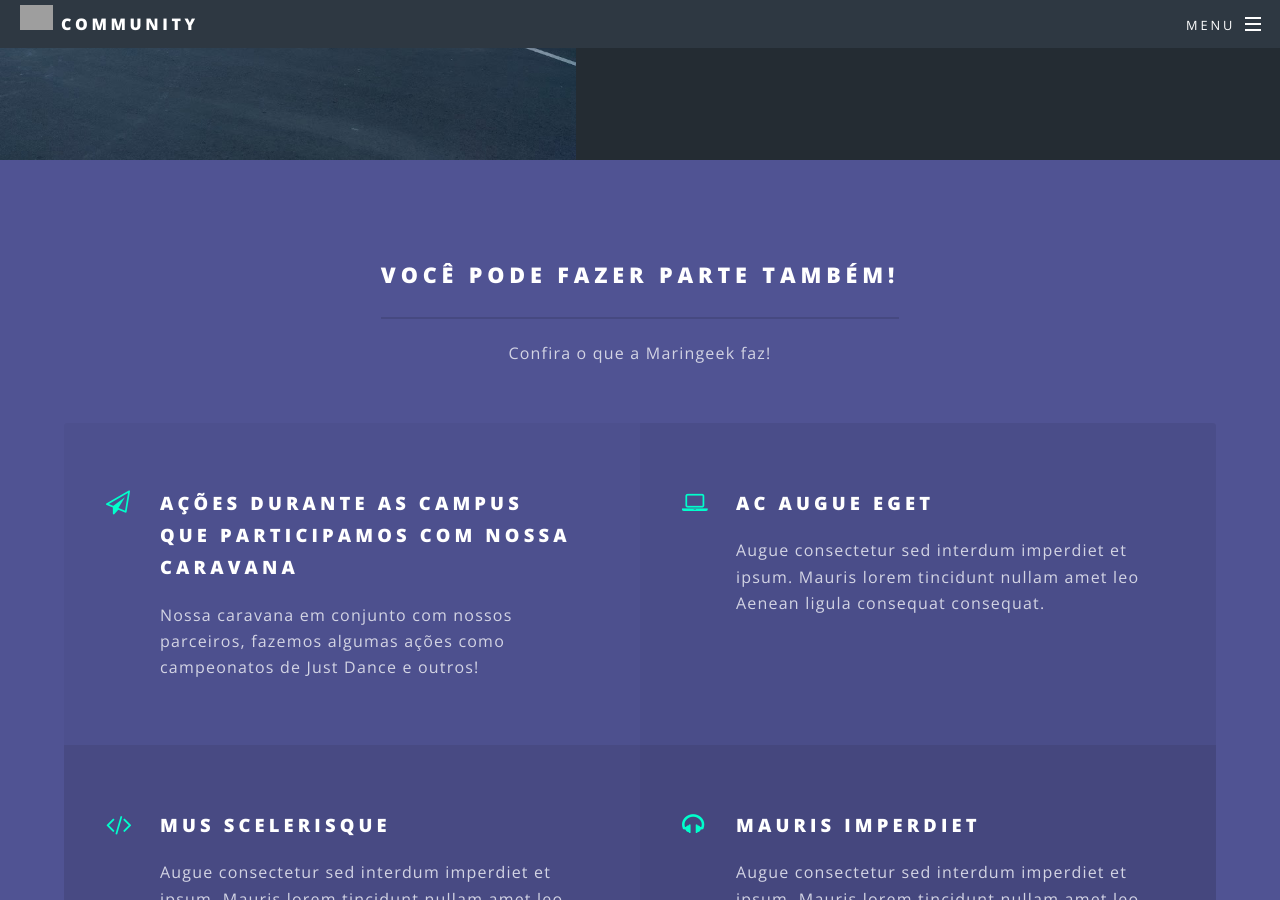
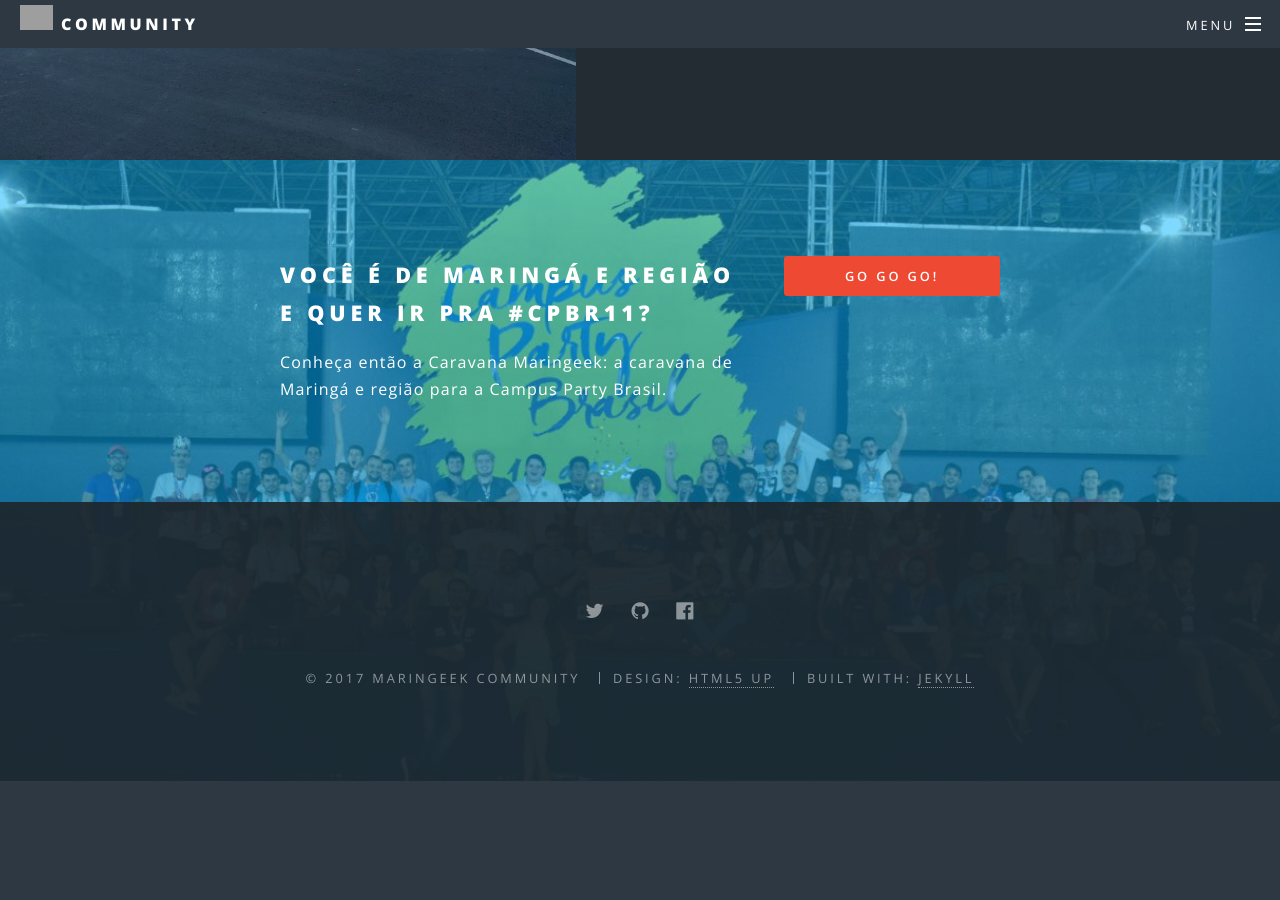
Before and after one commit to maringeek/maringeek.github.io, a Jekyll site: the page built from index.html, in a window 1280 px wide and 900 px high, scrolled down 2591 px. Built offline with Jekyll 4.4.1, drawn with Linux system fonts in a browser that asks for light colours; after the commit the page ends 3372 px from its top, so only the background shows below that; some of the changed text lies outside the part shown; grey boxes are pictures that could not be loaded.

```diff
--- a/index.html
+++ b/index.html
@@ -56,7 +56,7 @@ layout: landing
 					</section>
 
 				<!-- Three -->
-					<section id="three" class="wrapper style3 special">
+					<!-- <section id="three" class="wrapper style3 special">
 						<div class="inner">
 							<header class="major">
 								<h2>Você pode fazer parte também!</h2>
@@ -89,7 +89,7 @@ layout: landing
 								</li>
 							</ul>
 						</div>
-					</section>
+					</section> -->
 
 				<!-- CTA -->
 					<section id="cta" class="wrapper style4">
```
Also changed, not shown: templates/elements.html (renamed from elements.html), templates/generic.html (renamed from generic.html).
